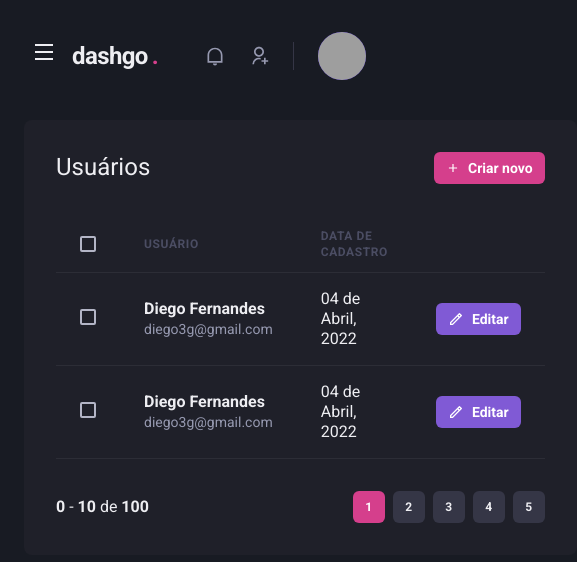
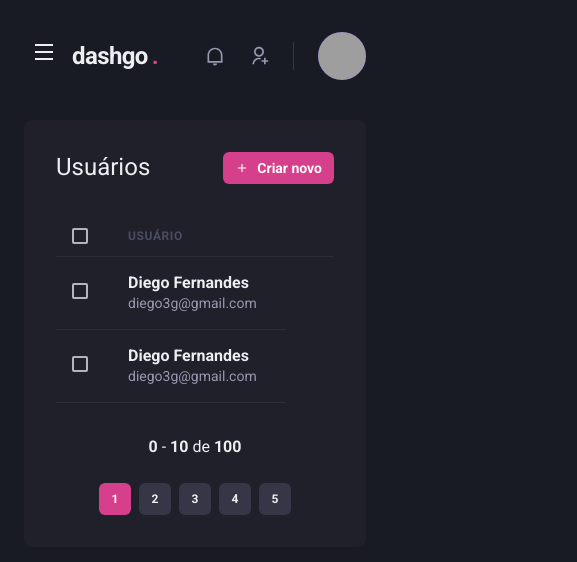
Before and after one commit to GiovanniBussola/dashgo, a Next.js app: page /users in a window 390 px wide. Shown: the top 562 px of the page, 577 px wide, since content can reach past the window. Built offline with nearby package versions, Linux system fonts and the light colour scheme; grey boxes are pictures that could not be loaded.

Commit message:
feat: add users list and users create responsive

```diff
--- a/src/components/Pagination/index.tsx
+++ b/src/components/Pagination/index.tsx
@@ -4,7 +4,7 @@
 export function Pagination() {
   return (
     <Stack
-      direction="row"
+      direction={["column", "row"]}
       mt="8"
       justify="space-between"
       align="center"
--- a/src/pages/users/create.tsx
+++ b/src/pages/users/create.tsx
@@ -19,19 +19,19 @@
       <Flex w="100%" my="6" maxWidth={1480} mx="auto" px="6">
         <Sidebar />
 
-        <Box flex="1" borderRadius={8} bg="gray.800" p="8">
+        <Box flex="1" borderRadius={8} bg="gray.800" p={["6", "8"]}>
           <Heading size="lg" fontWeight="normal">
             Criar usuário
           </Heading>
 
           <Divider my="6" borderColor="gray.700" />
           <VStack spacing="8">
-            <SimpleGrid minChildWidth="240px" spacing="8" w="100%">
+            <SimpleGrid minChildWidth="240px" spacing={["6", "8"]} w="100%">
               <Input name="name" label="Nome completo" />
               <Input name="email" label="E-mail" type="email" />
             </SimpleGrid>
 
-            <SimpleGrid minChildWidth="240px" spacing="8" w="100%">
+            <SimpleGrid minChildWidth="240px" spacing={["6", "8"]} w="100%">
               <Input name="password" label="Senha" type="password" />
               <Input
                 name="password_confirmation"
--- a/src/pages/users/index.tsx
+++ b/src/pages/users/index.tsx
@@ -12,6 +12,7 @@
   Th,
   Thead,
   Tr,
+  useBreakpointValue,
 } from "@chakra-ui/react";
 import { RiAddLine, RiPencilLine } from "react-icons/ri";
 import { Header } from "../../components/Header";
@@ -19,6 +20,11 @@
 import { Sidebar } from "../../components/Sidebar";
 
 export default function UserList() {
+  const isWideVersion = useBreakpointValue({
+    base: false,
+    lg: true,
+  });
+
   return (
     <Box>
       <Header />
@@ -45,17 +51,17 @@
           <Table colorScheme="whiteAlpha">
             <Thead>
               <Tr>
-                <Th px="6" color="gray.300" width="8">
+                <Th px={["4", "4", "6"]} color="gray.300" width="8">
                   <Checkbox colorScheme="pink" />
                 </Th>
                 <Th>Usuário</Th>
-                <Th>Data de cadastro</Th>
+                {isWideVersion && <Th>Data de cadastro</Th>}
                 <Th width="8"></Th>
               </Tr>
             </Thead>
             <Tbody>
               <Tr>
-                <Td px="6">
+                <Td px={["4", "4", "6"]}>
                   <Checkbox colorScheme="pink" />
                 </Td>
                 <Td>
@@ -66,8 +72,8 @@
                     </Text>
                   </Box>
                 </Td>
-                <Td>04 de Abril, 2022</Td>
-                <Td>
+                {isWideVersion && <Td>04 de Abril, 2022</Td>}
+                {/* <Td>
                   <Button
                     as="a"
                     size="sm"
@@ -77,10 +83,10 @@
                   >
                     Editar
                   </Button>
-                </Td>
+                </Td> */}
               </Tr>
               <Tr>
-                <Td px="6">
+                <Td px={["4", "4", "6"]}>
                   <Checkbox colorScheme="pink" />
                 </Td>
                 <Td>
@@ -91,8 +97,8 @@
                     </Text>
                   </Box>
                 </Td>
-                <Td>04 de Abril, 2022</Td>
-                <Td>
+                {isWideVersion && <Td>04 de Abril, 2022</Td>}
+                {/* <Td>
                   <Button
                     as="a"
                     size="sm"
@@ -102,7 +108,7 @@
                   >
                     Editar
                   </Button>
-                </Td>
+                </Td> */}
               </Tr>
             </Tbody>
           </Table>
```
